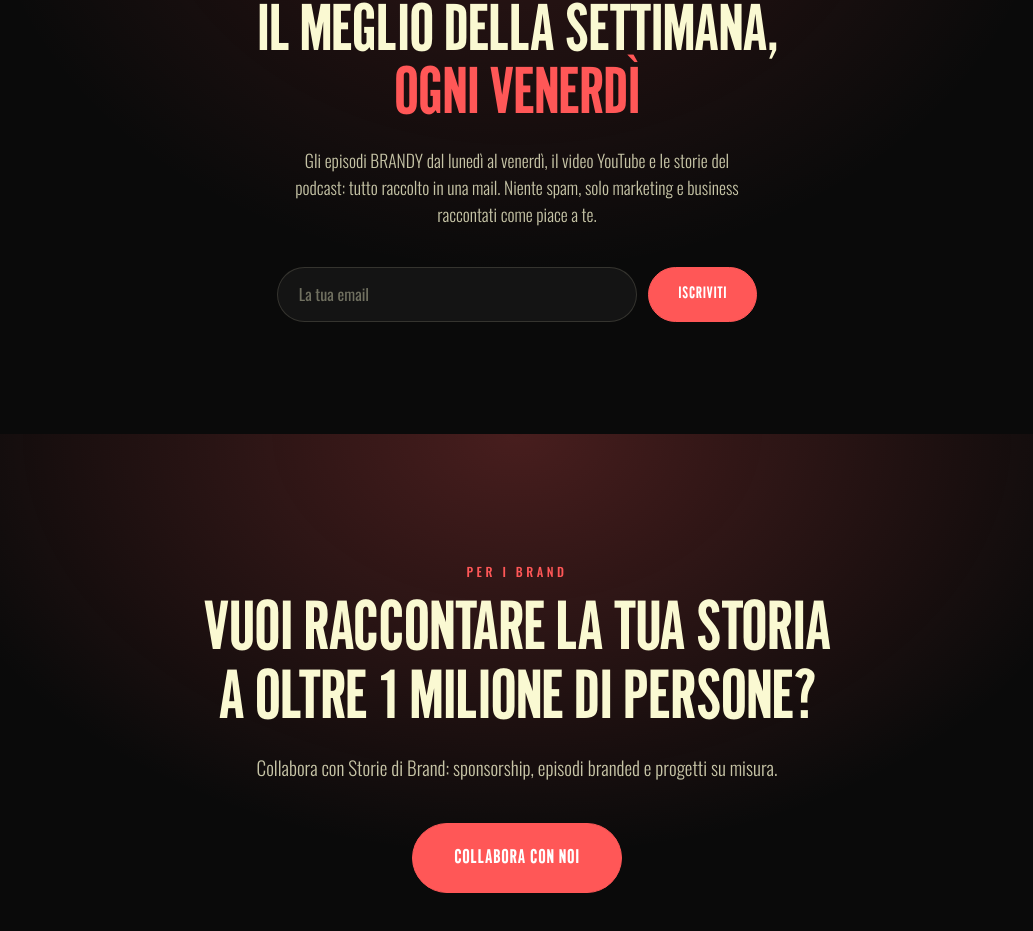
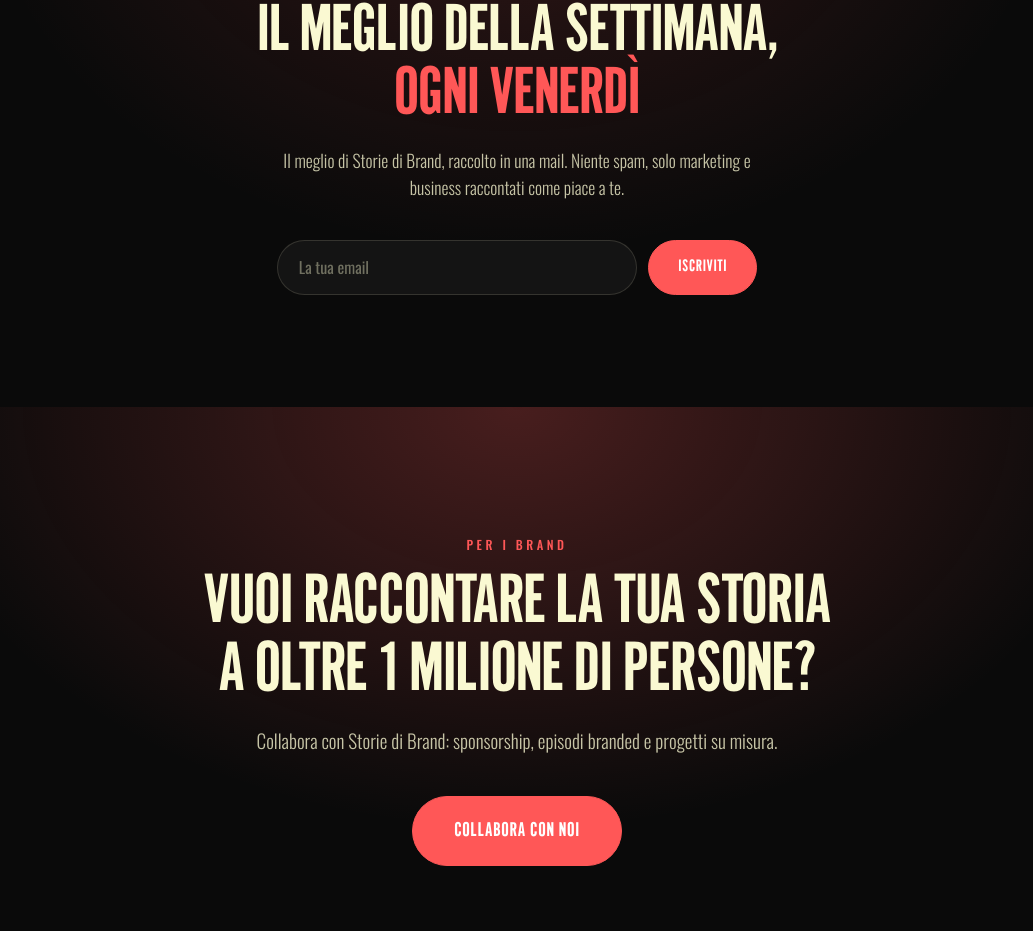
Before and after one commit to matteo492/storie-di-brand, a Next.js app: page / in a window 1280 px wide. Shown: the part 5618-6549 px from the top of the page, without its empty margins (123-1156 px from the left). Built offline with nearby package versions, Linux system fonts and the light colour scheme.

Commit message:
Newsletter: copy più generico, niente dettagli sul contenuto
Co-Authored-By: Claude Sonnet 4.6 <noreply@anthropic.com>

```diff
--- a/app/page.tsx
+++ b/app/page.tsx
@@ -206,9 +206,8 @@ export default function Home() {
             <span className="hl">ogni venerdì</span>
           </h2>
           <p className="newsletter__sub">
-            Gli episodi BRANDY dal lunedì al venerdì, il video YouTube e le storie
-            del podcast: tutto raccolto in una mail. Niente spam, solo marketing
-            e business raccontati come piace a te.
+            Il meglio di Storie di Brand, raccolto in una mail. Niente spam, solo
+            marketing e business raccontati come piace a te.
           </p>
           <NewsletterForm />
         </div>
```
